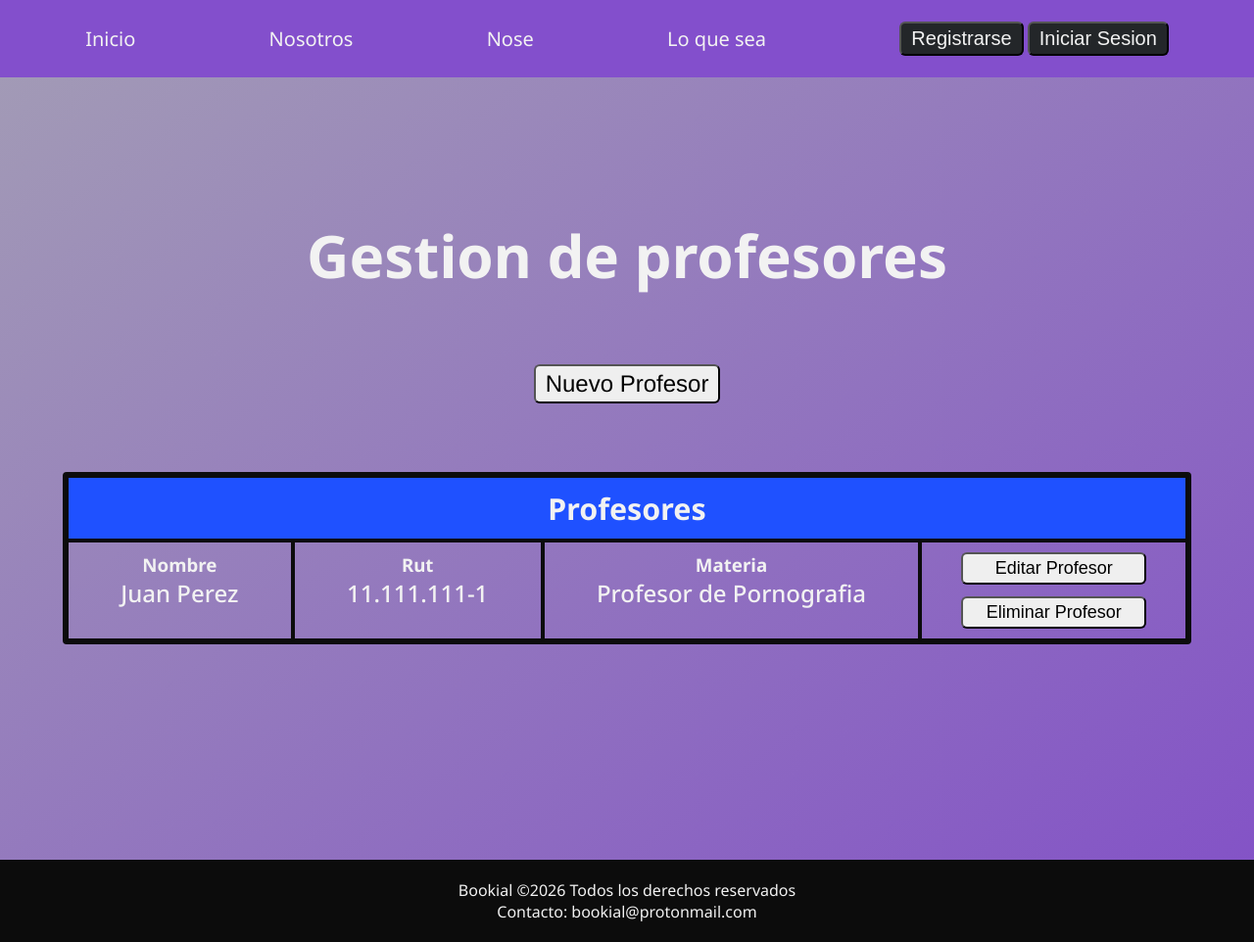
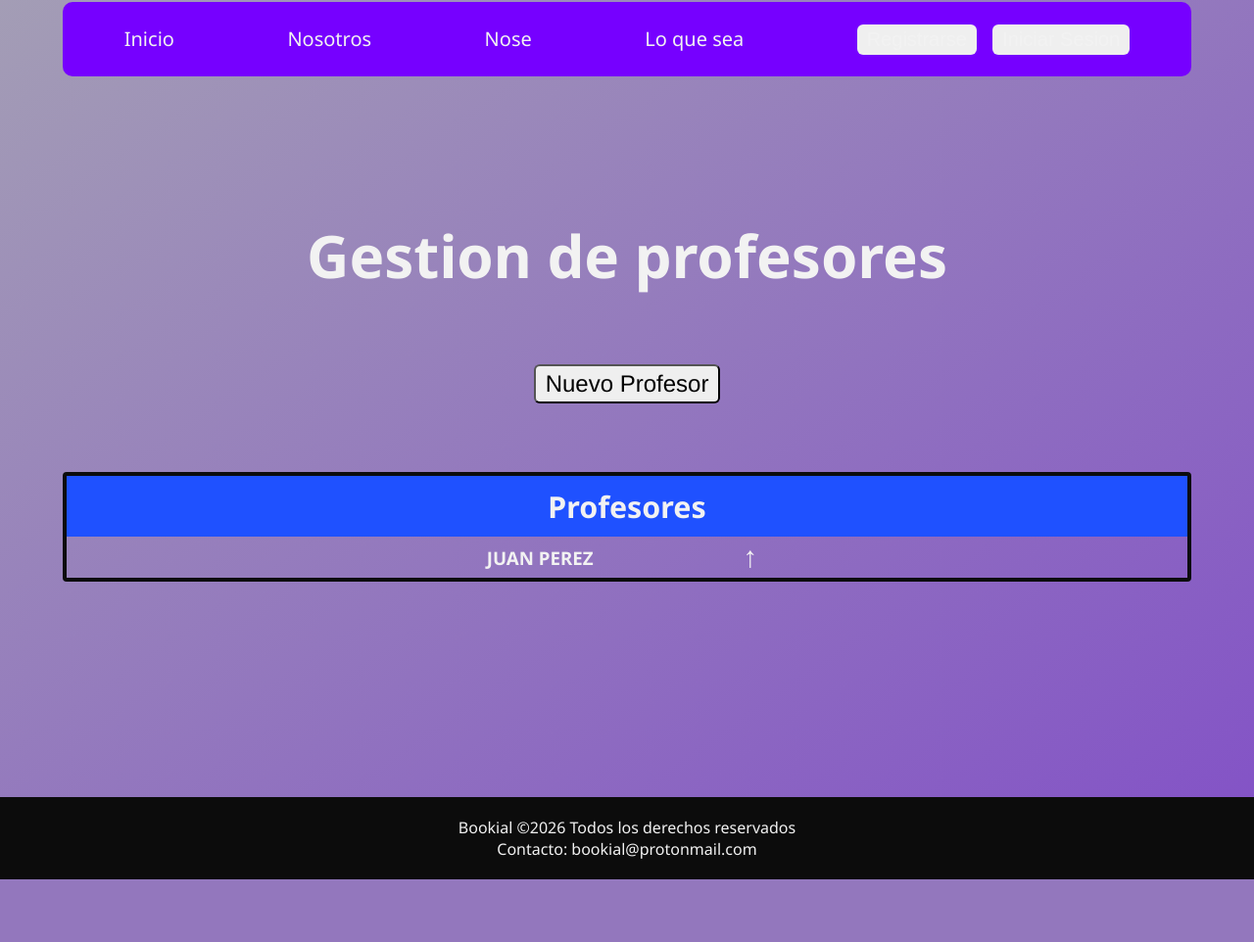
Before and after one commit to tecno-gg/Bookial-T2, a Python web app: template templates/private/teachers.html in a window 1280 px wide. Shown: the whole page at 98% size. After the commit the page ends 898 px from the top, so only its background shows below. Run offline with Jinja, Linux system fonts and the light colour scheme; the template is opened without the code that fills it, so the values that code supplies are empty.

Commit message:
Mejora del Nav

```diff
--- a/static/css/calendar.css
+++ b/static/css/calendar.css
@@ -1,7 +1,7 @@
 :root {
     --black: #0c0c0c;
     --white: #f2f2f2;
-    --purple: #834fcc;
+    --purple: #7d43cf;
     --darkpurple: #604e97;
     --heavydarkpurple: #232629;
     --neonpurple: #a711d0;
--- a/static/css/common.css
+++ b/static/css/common.css
@@ -3,7 +3,7 @@
 :root {
     --black: #0c0c0c;
     --white: #f2f2f2;
-    --purple: #8a5ec9;
+    --purple: #7d43cf;
     --darkpurple: #665c84;
     --heavydarkpurple: #232629;
     --neonpurple: #a711d0;
@@ -29,16 +29,23 @@ main {
 
 header {
     position: fixed;
-    width: 100%;
-    top: 0;
+    top: 0.2%;
+    left: 5%;
+    right: 5%;
+    margin: auto;
+    width: 90%;
     z-index: 1;
+
 }
 
 nav {
-    background-color: var(--purple);
-    padding: 22px;
+    color: #9043ce;
+    background-color: oklch(from currentColor 80% 0.6 270);
+    border-radius: 10px;
+    padding: 8px;
+
     display: flex;
-    align-items: center;
+    align-self: center;
     justify-content: space-around;
     flex-wrap: wrap;
     gap: 6px;
@@ -50,11 +57,27 @@ a {
     text-align: center;
     text-decoration: none;
     color: var(--white);
+    padding: 0 6px;
+    line-height: 60px;
+}
+
+a:has(p):hover {
+    background-color: rgba(255, 255, 255, 0.233);
+    transition-delay: 0.2s;
+}
+
+p {
+    z-index: 2;
 }
 
 nav a button {
     color: var(--white);
-    background-color: var(--heavydarkpurple);
+    border: none;
+}
+
+nav a button:hover {
+    transform: translateY(2px);
+    transition: 0.3s;
 }
 
 /* nav settings */
@@ -78,13 +101,21 @@ footer {
     background-color: var(--black);
 }
 
+.glass {
+    background-color: rgba(40, 5, 51, 0.233);
+    backdrop-filter: blur(500px);
+    border: 1px solid white;
+}
+
 @media (max-width: 500px) {
     nav {
-        padding: 16px;
+        padding: 4px;
     }
 
     a {
         font-size: 16px;
+        line-height: 28px;
+        padding: 0 2px;
     }
 
     nav a button {
@@ -93,3 +124,9 @@ footer {
     }
 
 }
+
+@media (min-width:501px) and (max-width: 743px) {
+    a {
+        line-height: 40px;
+    }
+}
--- a/static/css/index.css
+++ b/static/css/index.css
@@ -3,7 +3,7 @@
 :root {
     --black: #0c0c0c;
     --white: #f2f2f2;
-    --purple: #834fcc;
+    --purple: #7d43cf;
     --darkpurple: #604e97;
     --heavydarkpurple: #232629;
     --neonpurple: #a711d0;
@@ -125,10 +125,10 @@ footer {
     }
 
     hr {
-        height: 26px;
+        height: 24px;
     }
 
-    .bookial-info {
+    .booki-card {
         width: 300px;
         margin: 40px auto;
         padding: 18px 16px;
--- a/static/css/teachers-students.css
+++ b/static/css/teachers-students.css
@@ -1,7 +1,7 @@
 :root {
     --black: #0c0c0c;
     --white: #f2f2f2;
-    --purple: #834fcc;
+    --purple: #7d43cf;
     --darkpurple: #604e97;
     --heavydarkpurple: #232629;
     --neonpurple: #a711d0;
@@ -17,13 +17,13 @@ main {
 .container-grid {
     width: 90%;
     margin: auto;
+    border-radius: 4px;
     border: #0c0c0c solid 4px;
-    border-radius: 4px;
 
     display: grid;
     grid-template-areas:
-    "head head head head"
-    "tName tRut tSub tManage";
+    "head"
+    "tInfo";
 }
 
 .title {
@@ -32,12 +32,7 @@ main {
 
 .title h1 {
     font-size: 60px;
-}
-
-article {
-    text-align: center;
-    padding: 10px 8px;
-    border: #0c0c0c solid 2px;
+    border: none;
 }
 
 h2 {
@@ -63,50 +58,96 @@ h2 {
     padding: 10px 0;
 }
 
-/* .teacher-name, .teacher-rut, .teacher-subject, .teacher-management {
-    background-color: var(--white);
-} */
+.teacher-info {
+    grid: tInfo;
+    width: 50%;
+    margin: auto;
 
-.teacher-name {
-    grid-area: tName;
+    display: flex;
+    align-items: center;
+    justify-content: space-evenly;
 }
 
-.teacher-rut {
-    grid-area: tRut;
-}
+.teacher-info button {
+    color: var(--white);
+    font-size: 30px;
 
-.teacher-subject {
-    grid-area: tSub;
-}
-
-.teacher-management {
-    grid-area: tManage;
-    display: flex;
-    flex-direction: column;
-    gap: 12px;
-}
-
-.teacher-management button {
-    margin: auto;
-    width: 75%;
-    font-size: 18px;
+    cursor: pointer;
+    background: none;
+    border: none;
 }
 
 /* modal settings */
 
 .modal {
+    width: 500px;
     margin: auto;
     padding: 30px;
     border-radius: 30px;
+    border: none;
+}
+
+.modal div h2 {
+    font-size: 30px;
+    text-align: center;
+    margin: 10px auto;
 }
 
 fieldset {
     border: none;
-    margin: 12px auto;
+    margin: 32px auto;
+}
+
+label {
+    font-size: 22px;
 
     display: flex;
     justify-content: space-between;
 }
 
+input[type="submit"] {
+    width: 80%;
+    cursor: pointer;
+    margin: 20px auto;
+    padding: 6px 10px;
+    border-radius: 10px;
+    border: none;
+    font-size: 20px;
+    color: var(--white);
+    background-color: var(--purple);
+}
+
+.sbtn {
+    display: flex;
+    align-self: center;
+    justify-content: center;
+}
 
 /* modal settings */
+
+@media (max-width: 500px) {
+    main {
+        margin: 160px auto;
+    }
+
+    .container-grid {
+        grid-template-areas:
+        "head head"
+        "tName tRut"
+        "tSub tManage";
+    }
+
+    .title h1 {
+        font-size: 48px;
+        text-wrap: balance;
+    }
+
+    h1 {
+        font-size: 42px;
+    }
+
+    .teacher-name h1, .teacher-rut h1, .teacher-subject h1, .teacher-management h1 {
+        font-size: 36px;
+    }
+
+}
--- a/templates/private/teachers.html
+++ b/templates/private/teachers.html
@@ -33,35 +33,19 @@
         </section>
 
         <section class="container-grid">
-                <article class="header">
-                    <h1>Profesores</h1>
-                </article>
 
-                <article class="teacher-name">
-                    <h1>Nombre</h1>
-                    <div>
-                        <h2>Juan Perez</h2>
-                    </div>
-                </article>
+            <article class="header">
+                <h1>Profesores</h1>
+            </article>
 
-                <article class="teacher-rut">
-                    <h1>Rut</h1>
-                    <div>
-                        <h2>11.111.111-1</h2>
-                    </div>
-                </article>
+            <article class="teacher-info">
+                <h1>JUAN PEREZ</h1>
+                <button commandFor="teacherInfo" command="toggle-popover">&uarr;</button>
 
-                <article class="teacher-subject">
-                    <h1>Materia</h1>
-                    <div>
-                        <h2>Profesor de Pornografia</h2>
-                    </div>
-                </article>
-
-                <article class="teacher-management">
-                    <button>Editar Profesor</button>
-                    <button>Eliminar Profesor</button>
-                </article>
+                <div id="teacherInfo" popover>
+                    <h1>sdjsd</h1>
+                </div>
+            </article>
         </section>
 
         <dialog id="modal-teacher" class="modal">
@@ -79,7 +63,9 @@
                 <fieldset>
                     <label for="new-subject-teacher">Materia <input type="text" id="new-subject-teacher" name="newSubjectTeacher"></label>
                 </fieldset>
-                <input type="submit" value="Agregar Profesor" commandFor="modal-teacher" command="close">
+                <div class="sbtn">
+                    <input type="submit" value="Agregar Profesor" commandFor="modal-teacher" command="close">
+                </div>
             </form>
         </dialog>
 
```
Also changed, not shown: static/css/useraccount.css (+6 -5 lines), templates/private/students.html (+5 -3 lines), templates/public/index.html (+14 -10 lines).
